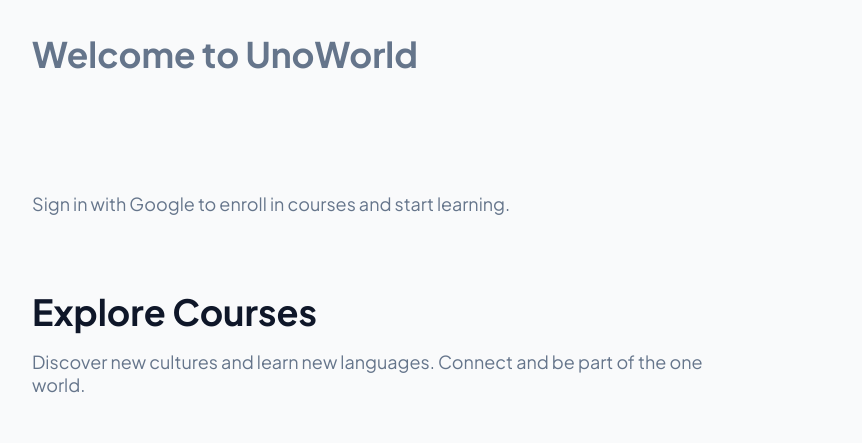
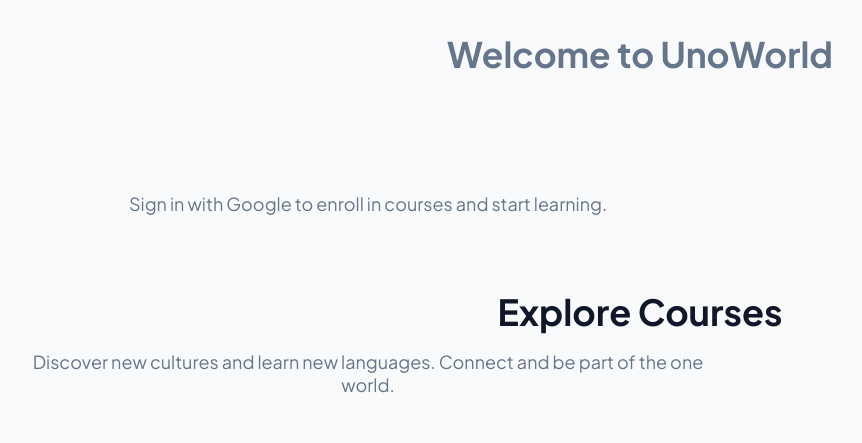
Before and after one commit to heres-riya/unoworld, a Flask app: page /dashboard in a window 1280 px wide. Shown: the part 65-508 px from the top of the page, without its empty margins (0-862 px from the left). Run offline with Flask 3, Linux system fonts and the light colour scheme; data that the repository does not hold is empty; some libraries are stand-ins or nearby versions.

Commit message:
centering everything

```diff
--- a/templates/portal.html
+++ b/templates/portal.html
@@ -24,11 +24,11 @@
 
   <!-- Main Content -->
   <main style="padding-top: 6rem; padding-bottom: 4rem;">
-    <div style="max-width: 1280px; margin: 0 auto; padding: 0 2rem;">
+    <div style="max-width: 1280px; margin: 0 auto; padding: 0 2rem; text-align: center;">
 
 <!-- Header -->
   <div style="margin-bottom: 3rem;">
-    <p style="color: hsl(var(--muted-foreground)); font-size: 2.2rem; max-width: 42rem; margin-bottom: 2rem;" >
+    <p style="color: hsl(var(--muted-foreground)); font-size: 2.2rem; max-width: 42rem; margin: 0 auto 2rem auto;" >
       <b>
         {% if student %}
           Welcome, {{ student.name }}
```
